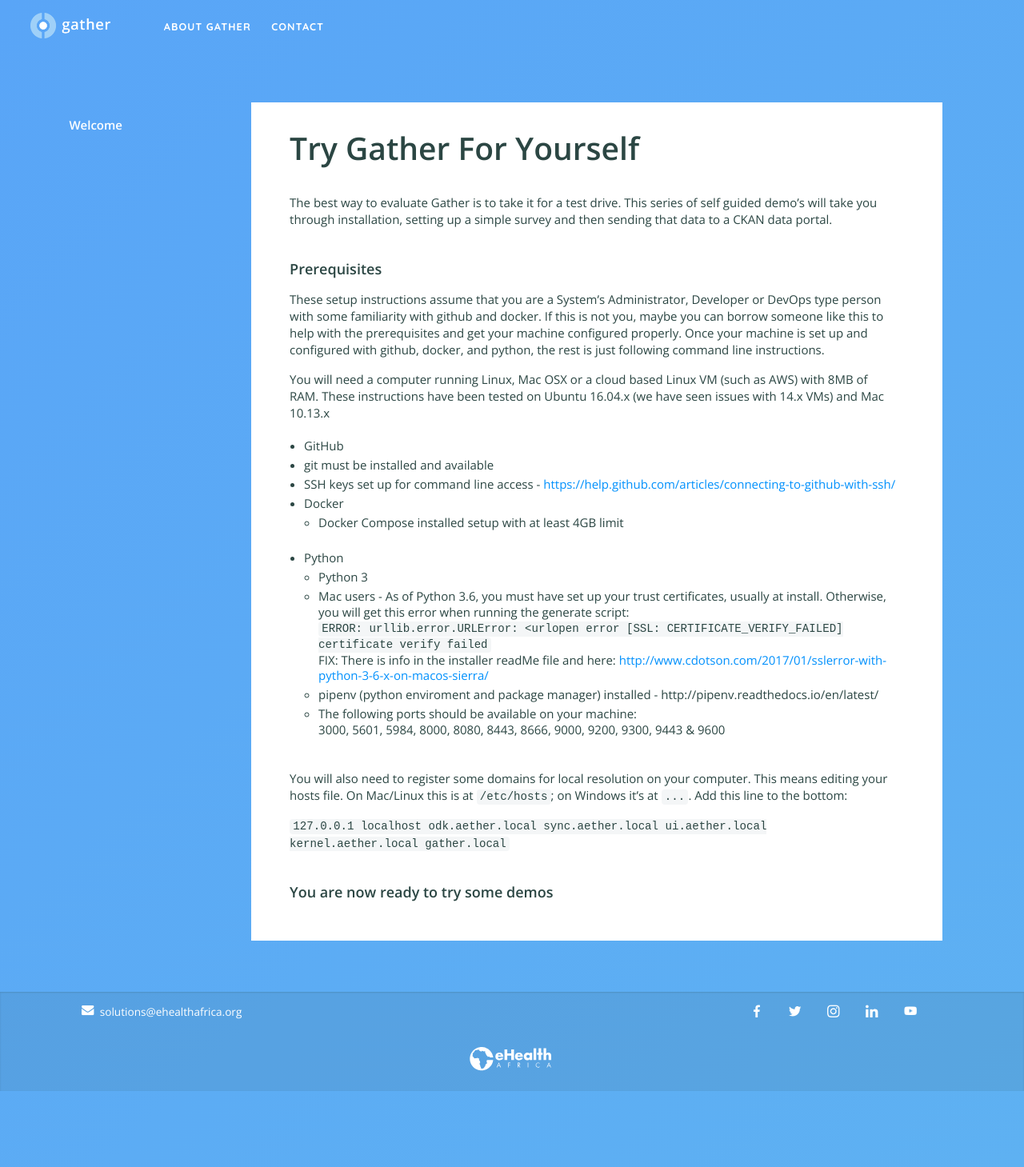
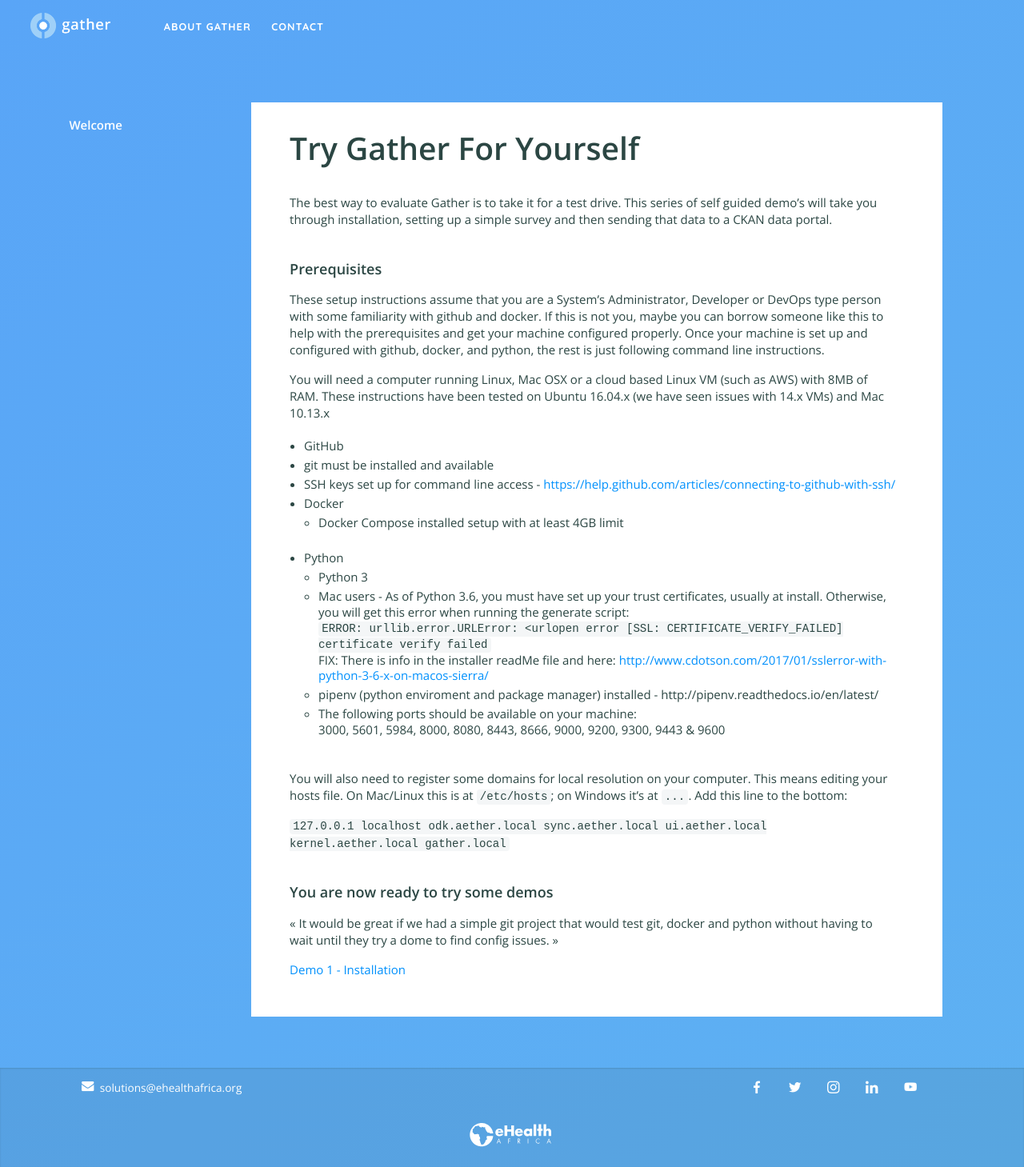
Before and after one commit to nixilla/gather, a Jekyll site: the page built from documentation/try/index.md, in a window 1280 px wide. Shown: the whole page at 80% size. Built offline with Jekyll 4.4.1, drawn with Linux system fonts in a browser that asks for light colours.

Commit message:
Update index.md

```diff
--- a/documentation/try/index.md
+++ b/documentation/try/index.md
@@ -31,3 +31,8 @@
 `127.0.0.1    localhost odk.aether.local sync.aether.local ui.aether.local kernel.aether.local gather.local`
 
 ### You are now ready to try some demos
+
+<< It would be great if we had a simple git project that would test git, docker and python without having to wait until they try a dome to find config issues. >>
+
+
+[Demo 1 - Installation](demo_install.md)
```
